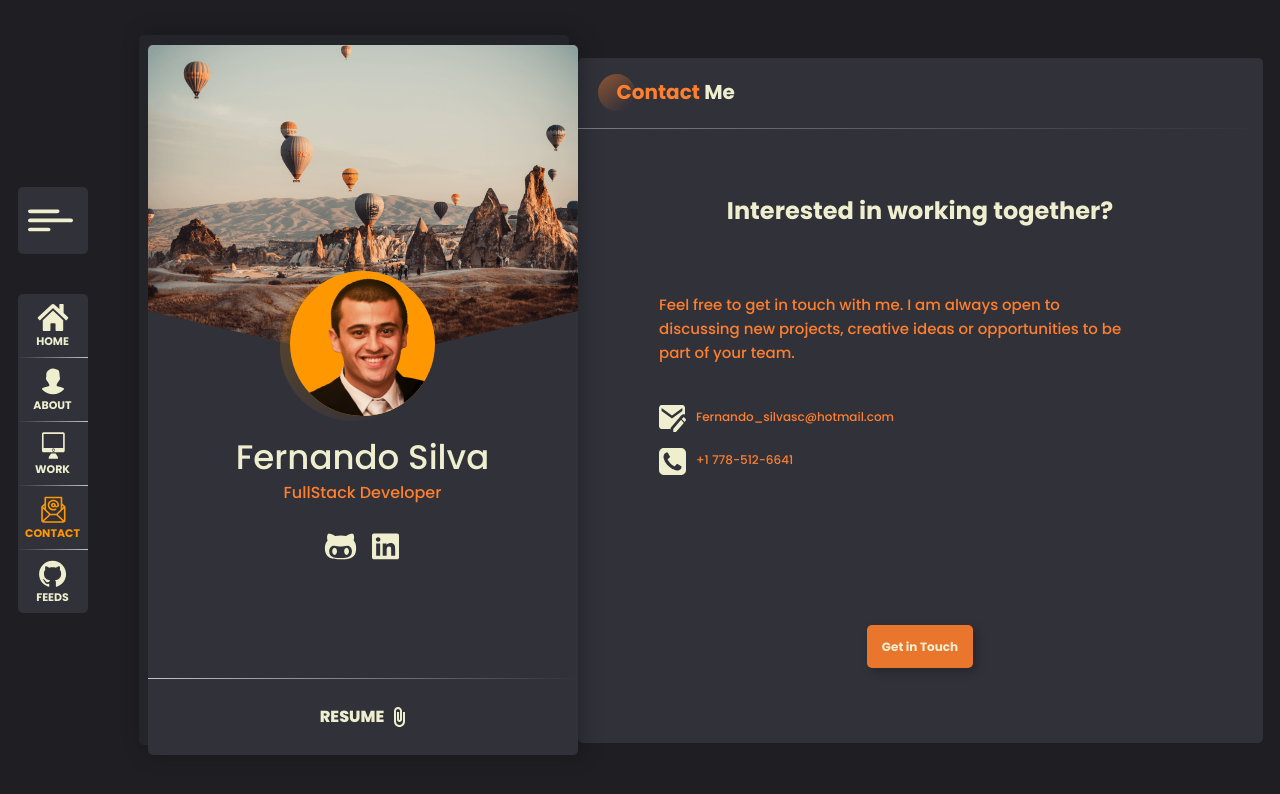
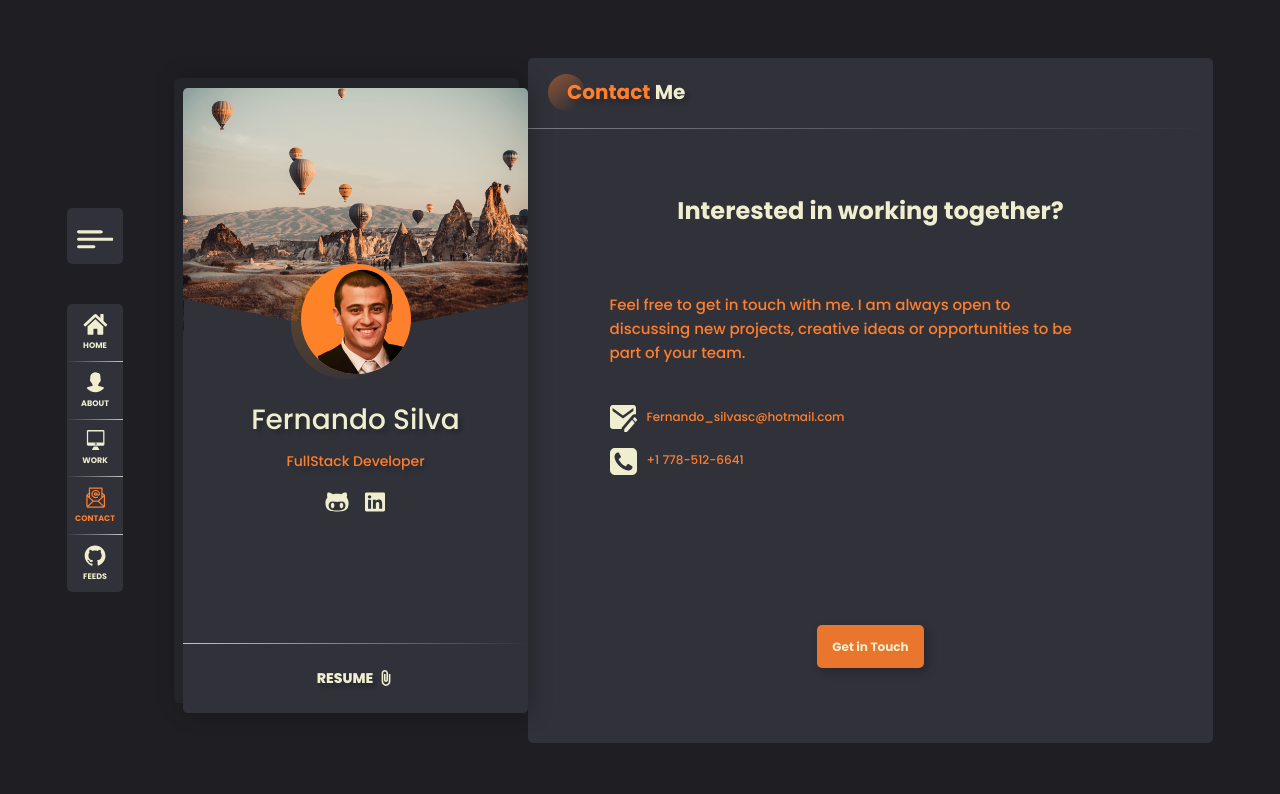
Before and after one commit to Fernandosilvasc/fcs-portfolio_FE, a React (Create React App) app: page /contact in a window 1280 px wide. Shown: the top 794 px of the page. Built offline with nearby package versions, Linux system fonts and the light colour scheme; what uuidv4 would draw is missing.

Commit message:
fixed some styled issues and started to develop a responsive part

```diff
--- a/src/components/InfoCard/styles.ts
+++ b/src/components/InfoCard/styles.ts
@@ -3,62 +3,79 @@ import styled from 'styled-components';
 export const Container = styled.div`
   display: flex;
   flex-direction: column;
-  width: 430px;
-  height: 710px;
+  width: 26.875rem;
+  height: 44.375rem;
   background: #31313a;
-  border-radius: 5px;
-  box-shadow: -9px -10px 0px 0px #24242b;
-  filter: drop-shadow(4px 0px 10px rgba(0, 0, 0, 0.25));
+  border-radius: 0.3125rem;
+  box-shadow: -0.5625rem -0.625rem 0 0 #24242b;
+  filter: drop-shadow(0.25rem 0 0.625rem rgba(0, 0, 0, 0.25));
+
+  @media screen and (max-width: 1400px) {
+    width: 21.5625rem;
+    height: 39.0625rem;
+  } ;
 `;
 
 export const ImageBackground = styled.div`
-  width: 430px;
-  height: 356px;
+  width: 26.875rem;
+  height: 22.25rem;
   img {
     width: 100%;
     height: 100%;
-    border-radius: 5px;
+    border-radius: 0.3125rem;
   }
+
+  @media screen and (max-width: 1400px) {
+    width: 21.5625rem;
+    height: 16.9375rem;
+  } ;
 `;
 
 export const Abstract = styled.div`
   display: flex;
   position: relative;
-  top: -50px;
-  width: 0px;
-  height: 0px;
+  top: -3.125rem;
+  width: 0;
+  height: 0;
   margin: 0 auto;
-  border-top: 50px solid transparent;
-  border-left: 215px solid #31313a;
-  border-right: 215px solid #31313a;
+  border-top: 3.125rem solid transparent;
+  border-left: 13.4375rem solid #31313a;
+  border-right: 13.4375rem solid #31313a;
+
+  @media screen and (max-width: 1400px) {
+    top: -2.1875rem;
+    border-top: 2.1875rem solid transparent;
+    border-left: 10.7813rem solid #31313a;
+    border-right: 10.7813rem solid #31313a;
+  } ;
 `;
 
 export const Content = styled.div`
-  height: 300px;
+  height: 18.75rem;
   display: flex;
   flex-direction: column;
 `;
 
 export const Avatar = styled.div`
   position: relative;
-  top: -140px;
+  top: -8.75rem;
   margin: 0 auto;
-  height: 100px;
+  height: 6.25rem;
 
   .avatar {
     position: relative;
     top: 0;
     left: 0;
     margin: 0 auto;
-    width: 145px;
-    height: 145px;
-    background: #ff9800;
+    width: 9.0625rem;
+    height: 9.0625rem;
+    background: #fe7f2d;
     border-radius: 50%;
     overflow: hidden;
     index: 1000;
 
     img {
-      padding-left: 10px;
+      padding-left: 0.625rem;
       width: 90%;
       transform: rotate(-15deg);
       overflow: hidden;
@@ -67,11 +84,11 @@ export const Avatar = styled.div`
 
   div {
     position: relative;
-    top: -140px;
-    left: -10px;
+    top: -8.75rem;
+    left: -0.625rem;
     margin: 0 auto;
-    width: 145px;
-    height: 145px;
+    width: 9.0625rem;
+    height: 9.0625rem;
     border-radius: 50%;
     background: linear-gradient(
       145.12deg,
@@ -79,35 +96,57 @@ export const Avatar = styled.div`
       rgba(255, 152, 0, 0) 95.36%
     );
   }
+
+  @media screen and (max-width: 1400px) {
+    top: -6.5625rem;
+
+    .avatar {
+      width: 6.875rem;
+      height: 6.875rem;
+    }
+
+    div {
+      top: -6.5625rem;
+      width: 6.875rem;
+      height: 6.875rem;
+    }
+  } ;
 `;
 
 export const InfoDescription = styled.div`
   display: flex;
   flex-direction: column;
   position: relative;
-  top: -70px;
+  top: -4.375rem;
   text-align: center;
   margin: 0;
+  font-family: 'Poppins';
 
   h1 {
     margin: 0;
-    font-family: 'Poppins';
-    font-style: normal;
     font-weight: 500;
-    font-size: 34px;
-    line-height: 32px;
+    font-size: 2.125rem;
     color: #efefd0;
+    text-shadow: 4px 4px 4px rgba(0, 0, 0, 0.2);
   }
 
   p {
-    margin: 10px;
-    font-family: Poppins;
-    font-style: normal;
+    margin: 0.625rem;
     font-weight: 500;
-    font-size: 16px;
-    line-height: 20px;
+    font-size: 1rem;
     color: #fe7f2d;
+    text-shadow: 4px 4px 4px rgba(0, 0, 0, 0.2);
   }
+
+  @media screen and (max-width: 1400px) {
+    h1 {
+      font-size: 1.75rem;
+    }
+
+    p {
+      font-size: 0.875rem;
+    }
+  } ;
 `;
 
 export const Links = styled.div`
@@ -115,12 +154,12 @@ export const Links = styled.div`
   justify-content: center;
   align-items: center;
   position: relative;
-  top: 20px;
+  top: 1.25rem;
 
   a {
     svg {
-      width: 45px;
-      height: 27px;
+      width: 2.8125rem;
+      height: 1.6875rem;
       path {
         fill: #efefd0;
       }
@@ -130,11 +169,22 @@ export const Links = styled.div`
       cursor: pointer;
       svg {
         path {
-          fill: #ff9800;
+          fill: #fe7f2d;
         }
       }
     }
   }
+
+  @media screen and (max-width: 1400px) {
+    top: 0.625rem;
+
+    a {
+      svg {
+        width: 2.375rem;
+        height: 1.25rem;
+      }
+    }
+  } ;
 `;
 
 export const Footer = styled.div`
@@ -164,27 +214,40 @@ export const Footer = styled.div`
       color: #fe7f2d;
       svg {
         path {
-          fill: #ff9800;
+          fill: #fe7f2d;
         }
       }
     }
 
     p {
       font-family: Poppins;
-      font-style: normal;
       font-weight: 800;
-      font-size: 16px;
-      line-height: 24px;
-      padding: 10px 0;
+      font-size: 1rem;
+      padding: 0.625rem 0;
+      text-shadow: 4px 4px 4px rgba(0, 0, 0, 0.2);
     }
     svg {
-      margin-left: 10px;
+      margin-left: 0.625rem;
+      text-shadow: 4px 4px 4px rgba(0, 0, 0, 0.2);
 
       &:hover {
         path {
-          fill: #ff9800;
+          fill: #fe7f2d;
         }
       }
     }
   }
+
+  @media screen and (max-width: 1400px) {
+    a {
+      p {
+        font-size: 0.875rem;
+      }
+      svg {
+        margin-left: 0.3125rem;
+        width: 1rem;
+        height: 1rem;
+      }
+    }
+  } ;
 `;
--- a/src/components/Sidebar/styles.ts
+++ b/src/components/Sidebar/styles.ts
@@ -3,23 +3,27 @@ import styled from 'styled-components';
 export const NavContainer = styled.div`
   display: flex;
   flex-direction: column;
-  margin: 60px;
+  margin: 3.75rem;
   margin-left: 0;
   padding: 0;
 `;
 
 export const MainLink = styled.div`
-  width: 70px;
-  height: 67px;
+  display: flex;
+  align-items: center;
+  width: 4.375rem;
+  height: 4.1875rem;
   background: #31313a;
-  border-radius: 5px;
+  border-radius: 0.3125rem;
 
   a {
-    width: 50px;
+    margin: 0 auto;
     svg {
-      padding: 20px 10px;
-      width: 45px;
-      height: 27px;
+      position: relative;
+      top: 0.3125rem;
+      margin: 0;
+      width: 2.8125rem;
+      height: 1.6875rem;
       path {
         fill: #efefd0;
       }
@@ -29,8 +33,20 @@ export const MainLink = styled.div`
       cursor: pointer;
       svg {
         path {
-          fill: #ff9800;
+          fill: #fe7f2d;
         }
+      }
+    }
+  }
+
+  @media screen and (max-width: 1400px) {
+    width: 3.5rem;
+    height: 3.5rem;
+
+    a {
+      svg {
+        width: 2.3rem;
+        height: 1.3rem;
       }
     }
   }
@@ -39,19 +55,21 @@ export const MainLink = styled.div`
 export const Navbar = styled.div`
   display: flex;
   flex-direction: column;
-  width: 70px;
+  /* width: 4.375rem; */
   justify-content: center;
-  margin-top: 40px;
+  margin-top: 2.5rem;
   background: #31313a;
-  border-radius: 5px;
+  border-radius: 0.3125rem;
 
   a {
     display: flex;
     flex-direction: column;
     justify-content: center;
+    align-items: center;
+    padding: 0.625rem 0;
     overflow: hidden;
 
-    width: 70px;
+    width: 4.375rem;
     text-decoration: none;
     border-bottom: 1px solid;
     border-image-slice: 1;
@@ -63,9 +81,9 @@ export const Navbar = styled.div`
 
     svg {
       margin: 0 auto;
-      width: 50px;
-      height: 27px;
-      padding-top: 10px;
+      width: 3.125rem;
+      height: 1.6875rem;
+      /* padding-top: 0.625rem; */
       path {
         fill: #efefd0;
       }
@@ -74,26 +92,26 @@ export const Navbar = styled.div`
     p {
       font-family: 'Poppins', sans-serif;
       font-weight: bold;
-      font-size: 11px;
+      font-size: 0.6875rem;
       text-transform: uppercase;
-      line-height: 11px;
+      line-height: 0.6875rem;
       color: #efefd0;
       text-align: center;
       margin: 0;
-      padding-top: 5px;
-      padding-bottom: 10px;
+      padding-top: 0.3125rem;
+      /* padding-bottom: 0.625rem; */
     }
 
     &:hover {
       cursor: pointer;
       svg {
         path {
-          fill: #ff9800;
+          fill: #fe7f2d;
         }
       }
 
       p {
-        color: #ff9800;
+        color: #fe7f2d;
       }
     }
 
@@ -105,11 +123,29 @@ export const Navbar = styled.div`
   .active {
     svg {
       path {
-        fill: #ff9800;
+        fill: #fe7f2d;
       }
     }
     p {
-      color: #ff9800;
+      color: #fe7f2d;
+    }
+  }
+
+  @media screen and (max-width: 1400px) {
+    width: 3.5rem;
+
+    a {
+      width: 3.5rem;
+
+      svg {
+        width: 2.3rem;
+        height: 1.3rem;
+      }
+
+      p {
+        font-size: 0.5rem;
+        line-height: 0.6875rem;
+      }
     }
   }
 `;
--- a/src/pages/About/styles.ts
+++ b/src/pages/About/styles.ts
@@ -50,6 +50,7 @@ export const Header = styled.header`
     color: #efefd0;
     position: relative;
     left: -1.125rem;
+    text-shadow: 4px 4px 4px rgba(0, 0, 0, 0.2);
 
     span {
       color: #fe7f2d;
--- a/src/pages/Contact/styles.ts
+++ b/src/pages/Contact/styles.ts
@@ -51,6 +51,7 @@ export const Header = styled.header`
     color: #efefd0;
     position: relative;
     left: -1.125rem;
+    text-shadow: 4px 4px 4px rgba(0, 0, 0, 0.2);
 
     span {
       color: #fe7f2d;
--- a/src/pages/GitHubFeeds/styles.ts
+++ b/src/pages/GitHubFeeds/styles.ts
@@ -69,6 +69,7 @@ export const Header = styled.header`
       color: #efefd0;
       position: relative;
       left: -1.125rem;
+      text-shadow: 4px 4px 4px rgba(0, 0, 0, 0.2);
 
       span {
         color: #fe7f2d;
--- a/src/pages/Home/IconsSkill/style.ts
+++ b/src/pages/Home/IconsSkill/style.ts
@@ -9,8 +9,20 @@ export const ListSkill = styled.ul`
   list-style: none;
   width: 15.625rem;
   flex-wrap: wrap;
+  padding: 0;
+
+  @media screen and (max-width: 1400px) {
+    width: 13.75rem;
+  }
 `;
 
 export const Skill = styled.li`
   margin: 0.625rem;
+
+  @media screen and (max-width: 1400px) {
+    img {
+      width: 2.1875rem;
+      height: 2.1875rem;
+    }
+  }
 `;
--- a/src/pages/Home/index.tsx
+++ b/src/pages/Home/index.tsx
@@ -3,6 +3,7 @@ import {
   Container,
   CardDescription,
   Header,
+  Content,
   BoxIntroduction,
   BoxSkills,
 } from './styles';
@@ -30,6 +31,7 @@ const Home: React.FC = () => {
               Everyone !
             </h2>
           </Header>
+          <Content>
             <BoxIntroduction>
               <h2>Introduction</h2>
               <ul>
@@ -67,6 +69,7 @@ const Home: React.FC = () => {
               <h2>Skills</h2>
               <IconsSkill />
             </BoxSkills>
+          </Content>
         </CardDescription>
       </Container>
     </>
--- a/src/pages/Home/styles.ts
+++ b/src/pages/Home/styles.ts
@@ -15,6 +15,11 @@ export const CardDescription = styled.div`
   height: 42.8125rem;
   background: #31313a;
   border-radius: 0.3125rem;
+
+  @media screen and (max-width: 1400px) {
+    width: 600px;
+    height: 600px;
+  }
 `;
 
 export const Header = styled.header`
@@ -50,16 +55,42 @@ export const Header = styled.header`
     color: #efefd0;
     position: relative;
     left: -1.125rem;
+    text-shadow: 4px 4px 4px rgba(0, 0, 0, 0.2);
 
     span {
       color: #fe7f2d;
     }
   }
+
+  @media screen and (max-width: 1400px) {
+    height: 3.75rem;
+
+    div {
+      width: 2.125rem;
+      height: 2.125rem;
+    }
+
+    h2 {
+      font-size: 1.125rem;
+    }
+  }
+`;
+
+export const Content = styled.div`
+  display: flex;
+  flex-direction: column;
+  justify-content: space-between;
+  align-items: center;
+  flex: 1;
+  padding: 2.5rem 0;
+
+  @media screen and (max-width: 1400px) {
+    padding: 1.875rem 0;
+  }
 `;
 
 export const BoxIntroduction = styled.div`
-  padding-left: 6.875rem;
-  padding-top: 4.375rem;
+  width: 25rem;
 
   h2 {
     font-family: Poppins;
@@ -99,16 +130,40 @@ export const BoxIntroduction = styled.div`
       }
     }
   }
+
+  @media screen and (max-width: 1400px) {
+    h2 {
+      font-size: 0.8125rem;
+      line-height: 0.75rem;
+    }
+
+    ul {
+      margin-top: 3.125rem;
+
+      li {
+        p,
+        a {
+          font-size: 0.6875rem;
+        }
+
+        svg {
+          margin-right: 0.625rem;
+          width: 1.5rem;
+          height: 1.125rem;
+        }
+      }
+    }
+  }
 `;
 
 export const BoxSkills = styled.div`
+  width: 25rem;
   display: flex;
   flex-direction: column;
   justify-content: center;
-  padding-top: 4.375rem;
+  margin-top: 4.375rem;
 
   h2 {
-    padding-left: 6.875rem;
     font-family: Poppins;
     font-style: normal;
     font-weight: bold;
@@ -117,4 +172,12 @@ export const BoxSkills = styled.div`
     text-transform: uppercase;
     color: #efefd0;
   }
+
+  @media screen and (max-width: 1400px) {
+    margin-top: 2.5rem;
+
+    h2 {
+      font-size: 0.8125rem;
+    }
+  }
 `;
--- a/src/pages/Work/styles.ts
+++ b/src/pages/Work/styles.ts
@@ -69,6 +69,7 @@ export const Header = styled.header`
       color: #efefd0;
       position: relative;
       left: -1.125rem;
+      text-shadow: 4px 4px 4px rgba(0, 0, 0, 0.2);
 
       span {
         color: #fe7f2d;
```
Lines whose indentation alone changed are shown as unchanged.
